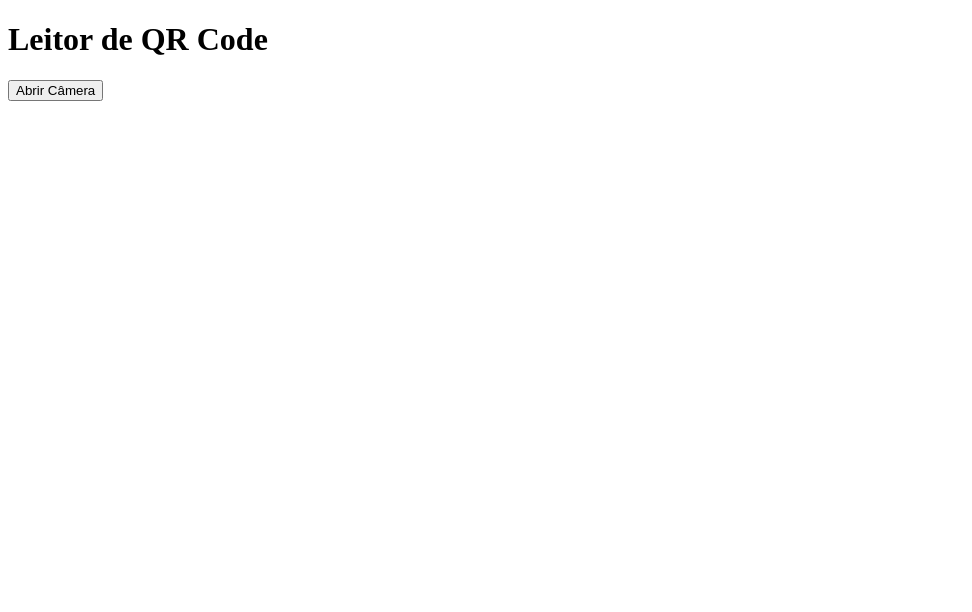
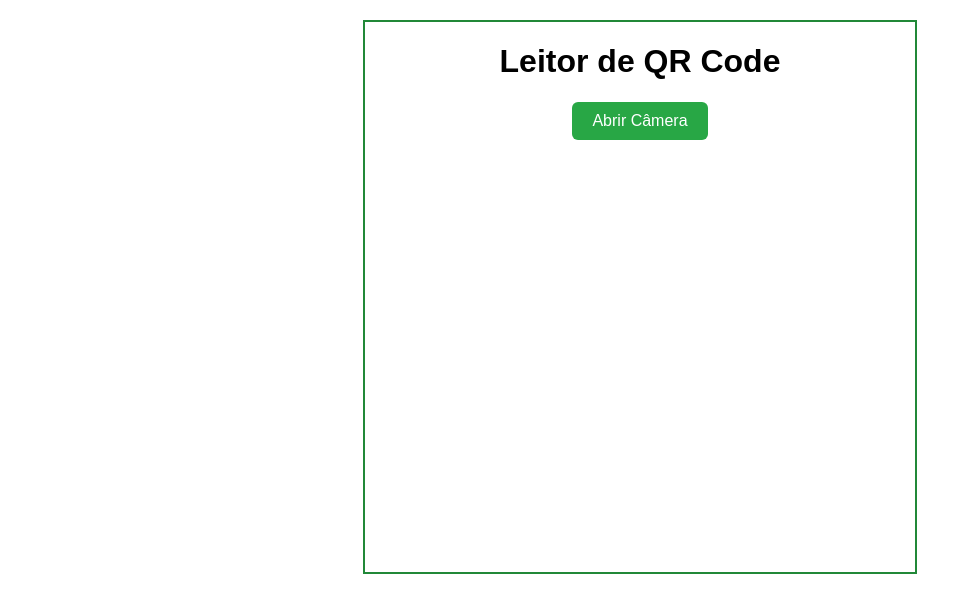
Before and after one commit to Gabrielradtke/leitor-qr-code, a website: page index.html in a window 1280 px wide. Shown: the whole page, without its empty margins (0-972 px from the left). Drawn offline with Linux system fonts and the light colour scheme.

Commit message:
mudanças layout

```diff
--- a/index.html
+++ b/index.html
@@ -4,15 +4,16 @@
     <meta charset="UTF-8" />
     <meta name="viewport" content="width=device-width, initial-scale=1" />
     <title>Leitor QR Code</title>
-<link rel="stylesheet" href="style.css" />
+    <link rel="stylesheet" href="styles.css" />
   </head>
   <body>
+    <div class="principal">
       <h1>Leitor de QR Code</h1>
       <button id="btnIniciar">Abrir Câmera</button>
-  <div id="reader" style="display:none;"></div>
+      <div id="reader" style="display: none"></div>
       <div id="resultado"></div>
-
       <script src="https://unpkg.com/html5-qrcode"></script>
       <script src="app.js"></script>
+    </div>
   </body>
 </html>
--- a/styles.css
+++ b/styles.css
@@ -2,6 +2,8 @@ body {
   font-family: Arial;
   text-align: center;
   margin: 20px;
+  display: flex;
+  justify-content: center;
 }
 button {
   padding: 10px 20px;
@@ -25,4 +27,13 @@ button:hover {
   font-weight: bold;
   padding: 10px;
   border-radius: 8px;
+  margin: 2px;
 }
+
+.principal {
+  border: 2px solid #218838;
+  width: 550px;
+  height: 550px;
+  align-items: center;
+
+}
```
Lines whose indentation alone changed are shown as unchanged.
